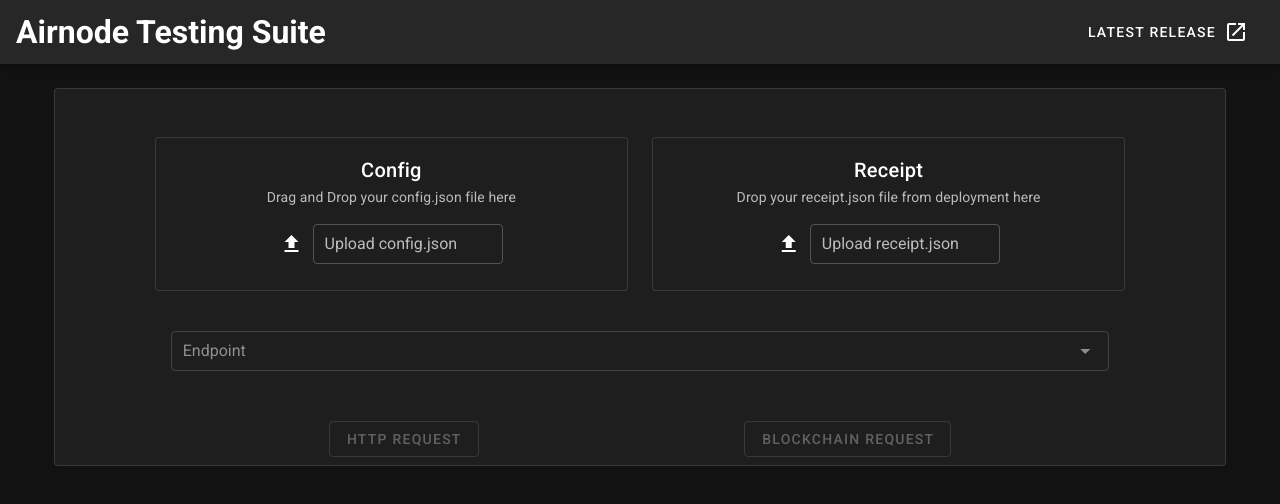
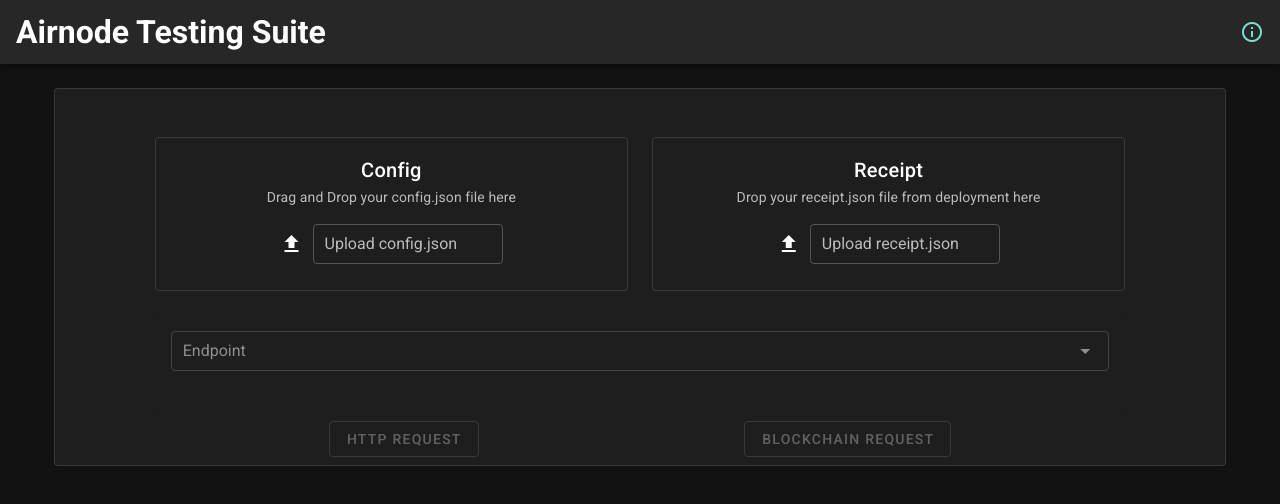
Before and after one commit to camronh/Airnode-Testing-Suite, a Vue app in the folder frontend/: page / in a window 1280 px wide. Shown: the top 504 px of the page. Built offline with nearby package versions, Linux system fonts and the light colour scheme.

Commit message:
Added info

```diff
--- a/frontend/src/App.vue
+++ b/frontend/src/App.vue
@@ -5,9 +5,8 @@
 
       <v-spacer></v-spacer>
 
-      <v-btn text>
-        <span class="mr-2">Latest Release</span>
-        <v-icon>mdi-open-in-new</v-icon>
+      <v-btn icon href="https://docs.api3.org/airnode/v0.4/grp-developers/call-an-airnode.html" target="_blank" >
+        <v-icon color="primary">mdi-information-outline</v-icon>
       </v-btn>
     </v-app-bar>
 
--- a/frontend/src/utils/exampleConfig.json
+++ b/frontend/src/utils/exampleConfig.json
@@ -54,8 +54,7 @@
   ],
   "nodeSettings": {
     "cloudProvider": {
-      "type": "aws",
-      "region": "us-east-1"
+      "type": "local"
     },
     "airnodeWalletMnemonic": "${MNEMONIC}",
     "logFormat": "plain",
```
Also changed, not shown: 1 other file (tests, documents, lock files or other folders).
